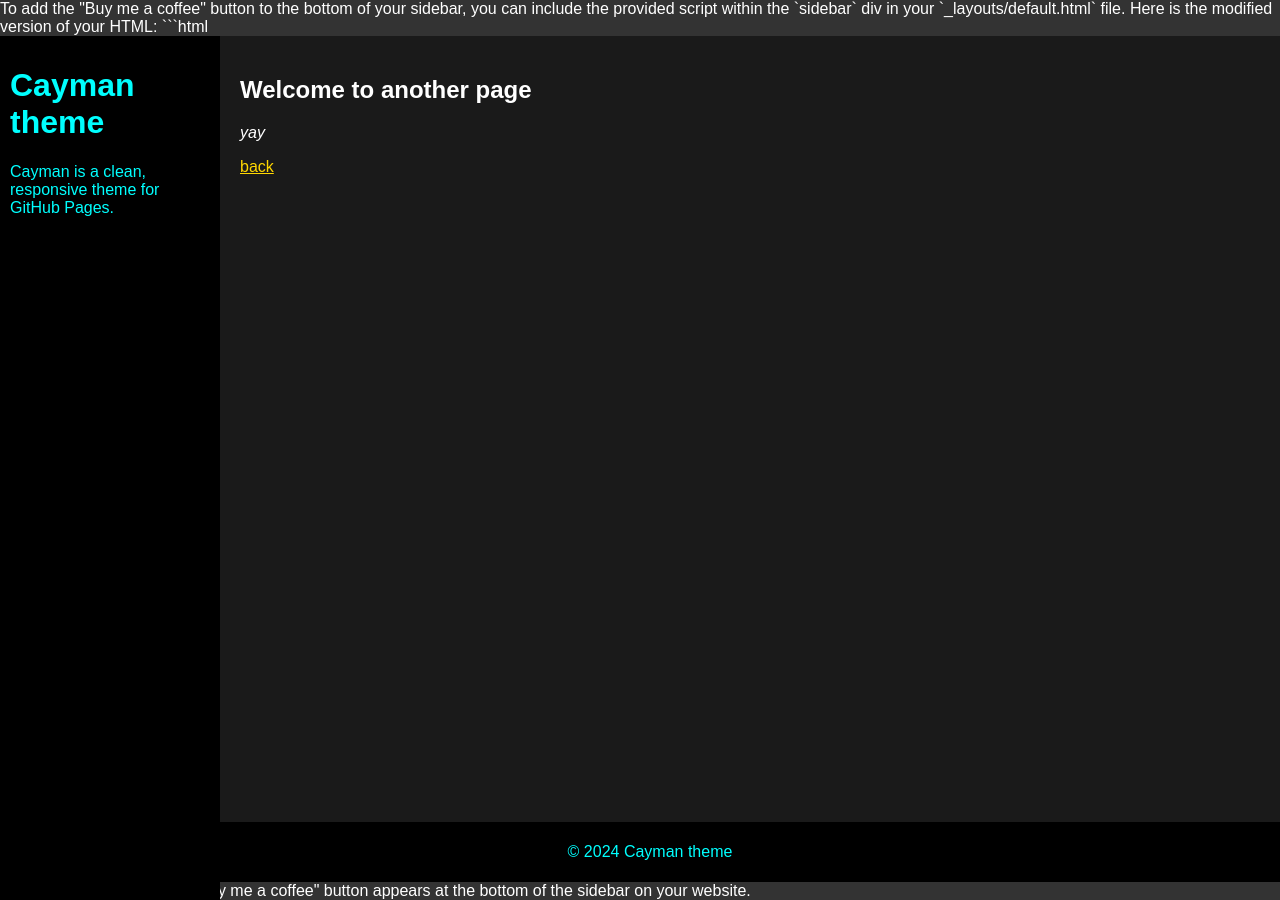
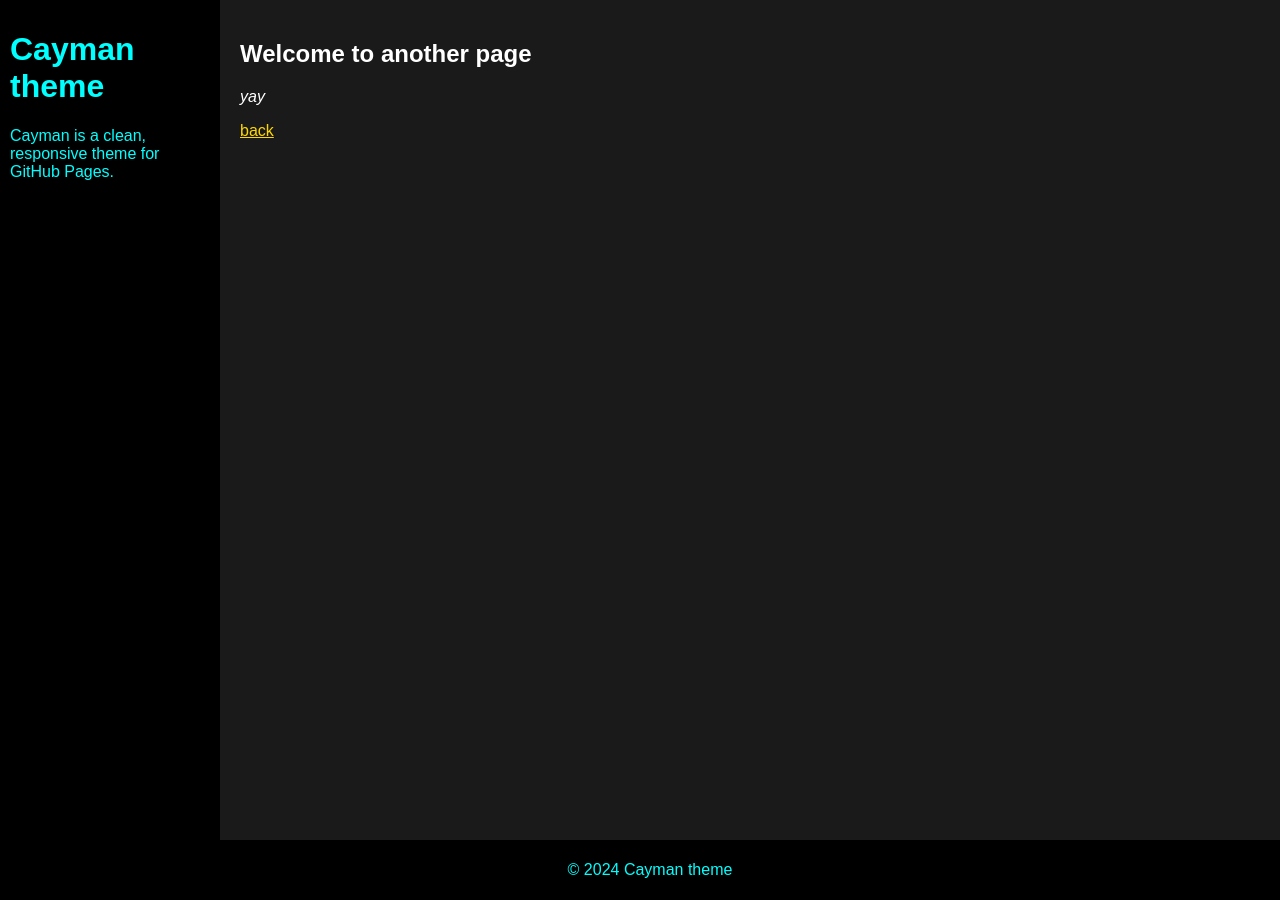
Before and after one commit to HarukiToreda/Meshtastic-Experiments, a Jekyll site: the page built from _theme/another-page.md, in a window 1280 px wide. Built offline with Jekyll 4.4.1, drawn with Linux system fonts in a browser that asks for light colours.

Commit message:
Update default.html

````diff
--- a/_theme/_layouts/default.html
+++ b/_theme/_layouts/default.html
@@ -1,6 +1,3 @@
-To add the "Buy me a coffee" button to the bottom of your sidebar, you can include the provided script within the `sidebar` div in your `_layouts/default.html` file. Here is the modified version of your HTML:
-
-```html
 <!DOCTYPE html>
 <html lang="en">
 <head>
@@ -127,6 +124,3 @@
   </footer>
 </body>
 </html>
-```
-
-This will ensure that the "Buy me a coffee" button appears at the bottom of the sidebar on your website.
````
